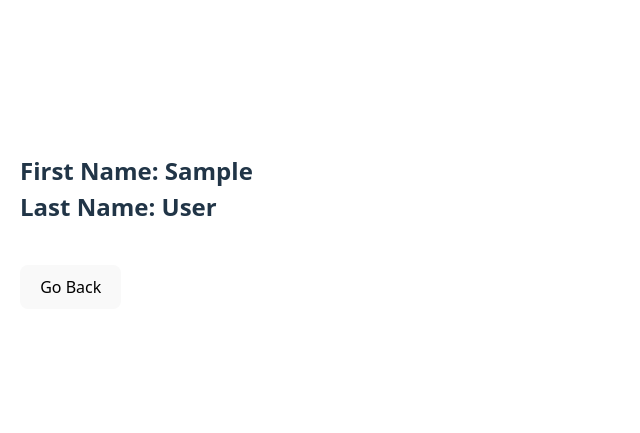
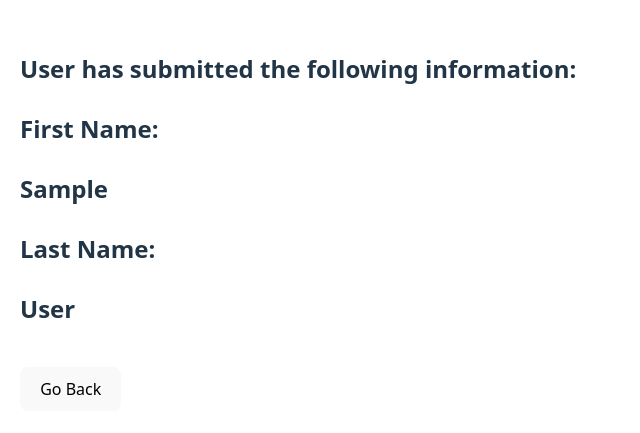
Before and after one commit to jokimon/snaphoa-account-creation-frontend, a React app: page /#/result in a window 1280 px wide. Shown: the part 179-612 px from the top of the page, without its empty margins (0-640 px from the left). Built offline with nearby package versions, Linux system fonts and the light colour scheme; sample sign-in values are in the browser's storage; the HTML template or start-up script is replaced by a standard one.

Commit message:
added ui. Also added Render outbound IPs to mongodb atlas IP whitelists

```diff
--- a/src/components/Result.jsx
+++ b/src/components/Result.jsx
@@ -15,9 +15,11 @@ const Result = () => {
       {firstName && lastName ? (
         <>
           <h2>
-            First Name: {firstName}
+            User has submitted the following information:
             <br />
-            Last Name: {lastName}
+            <p>First Name: </p> {firstName}
+            <br />
+            <p>Last Name: </p> {lastName}
           </h2>
           <button onClick={handleGoBack} style={{ marginTop: '20px' }}>
             Go Back
```
Also changed, not shown: 1 other file (tests, documents, lock files or other folders).
